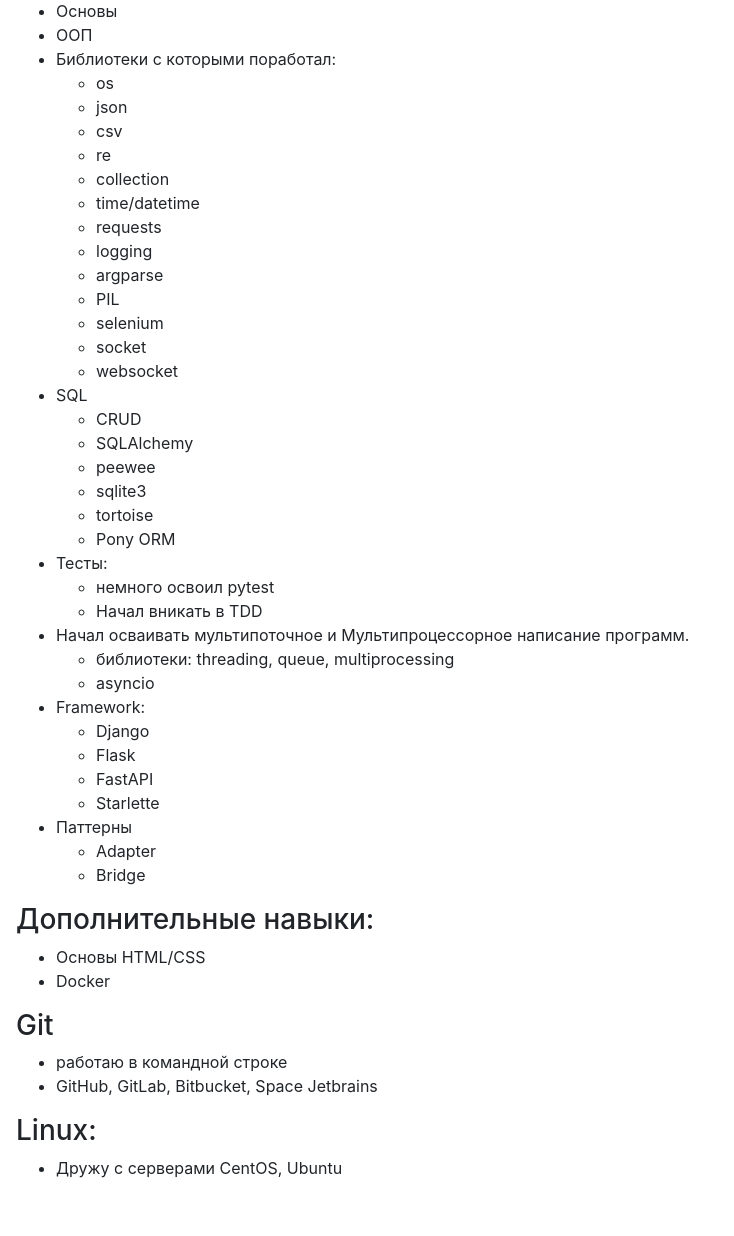
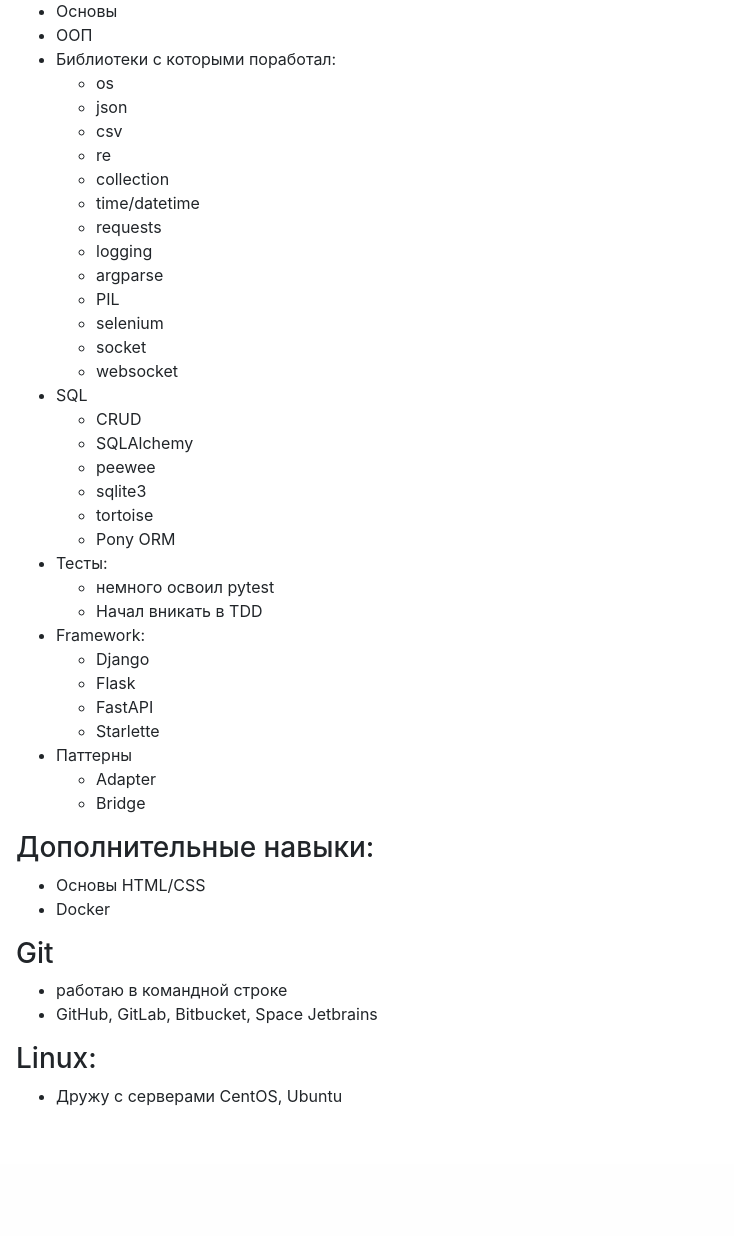
Before and after one commit to Hazzari/aleksan_site_project, a Django app: page /developer/ in a window 1280 px wide. Shown: the part 260-1496 px from the top of the page, without its empty margins (0-734 px from the left). After the commit the page ends 1366 px from the top, so only its background shows below. Run offline with Django 3.2, Linux system fonts and the light colour scheme; some libraries are stand-ins or nearby versions.

Commit message:
del async content developer

```diff
--- a/templates/homepage/developer.html
+++ b/templates/homepage/developer.html
@@ -58,12 +58,12 @@
                     <li>Начал вникать в TDD</li>
                 </ul>
             </li>
-            <li>Начал осваивать мультипоточное и Мультипроцессорное написание программ.
-                <ul>
-                    <li>библиотеки: threading, queue, multiprocessing</li>
-                    <li>asyncio</li>
-                </ul>
-            </li>
+{#            <li>Начал осваивать мультипоточное и Мультипроцессорное написание программ.#}
+{#                <ul>#}
+{#                    <li>библиотеки: threading, queue, multiprocessing</li>#}
+{#                    <li>asyncio</li>#}
+{#                </ul>#}
+{#            </li>#}
             <li>Framework:
                 <ul>
                     <li>Django</li>
```
